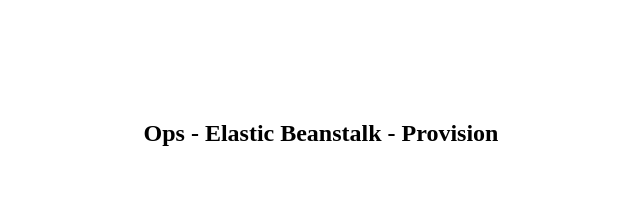
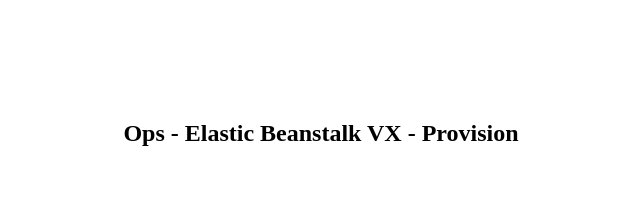
Before and after one commit to edmond-ctoai/ops-provision-express-2, a website: page index.html in a window 1280 px wide. Shown: the top 210 px of the page, without its empty margins (319-959 px from the left). Drawn offline with Linux system fonts and the light colour scheme.

Commit message:
update with VX

```diff
--- a/index.html
+++ b/index.html
@@ -56,7 +56,7 @@
 
 <body>
   <div>
-    <h2>Ops - Elastic Beanstalk - Provision</h2>
+    <h2>Ops - Elastic Beanstalk VX - Provision</h2>
     <a href="http://cto.ai/platform"><img src="https://git.cto.ai/uploads/-/system/appearance/logo/1/cto-logo-full.png"
         width="500px" /></a>
     <div class="social">
```
